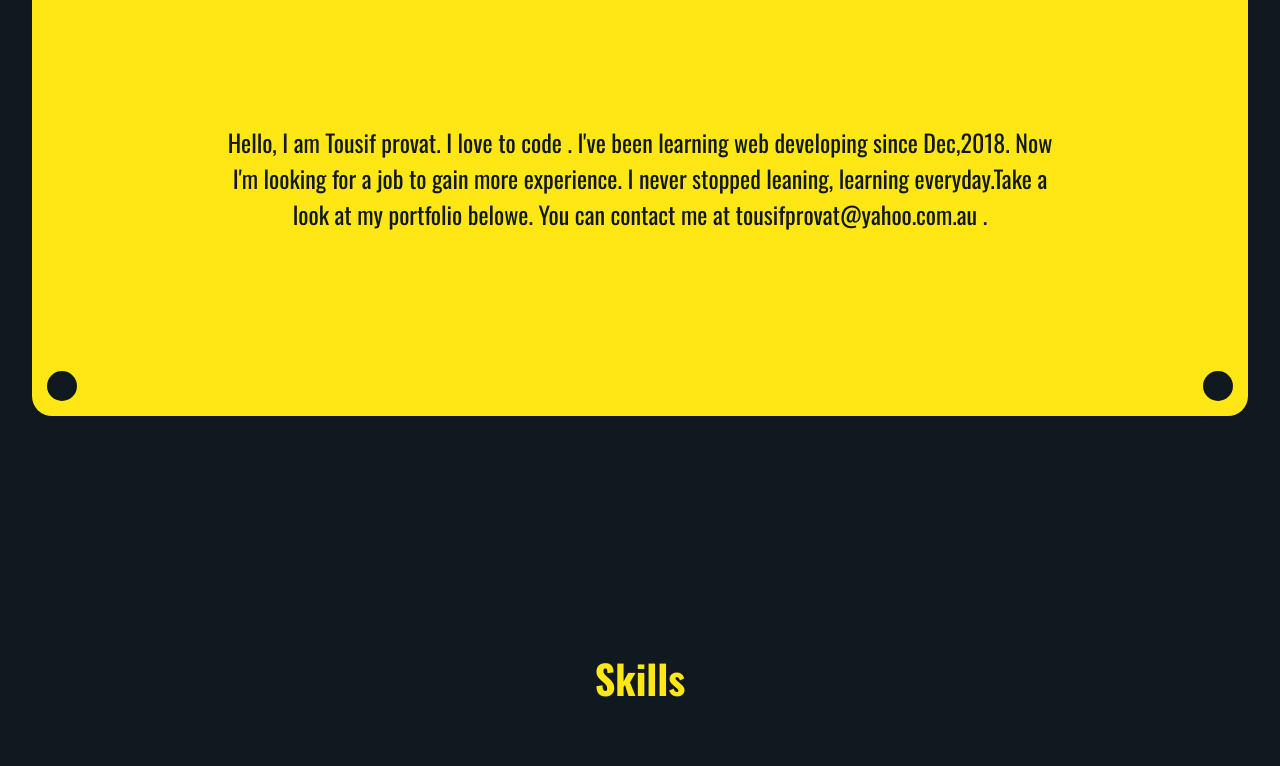
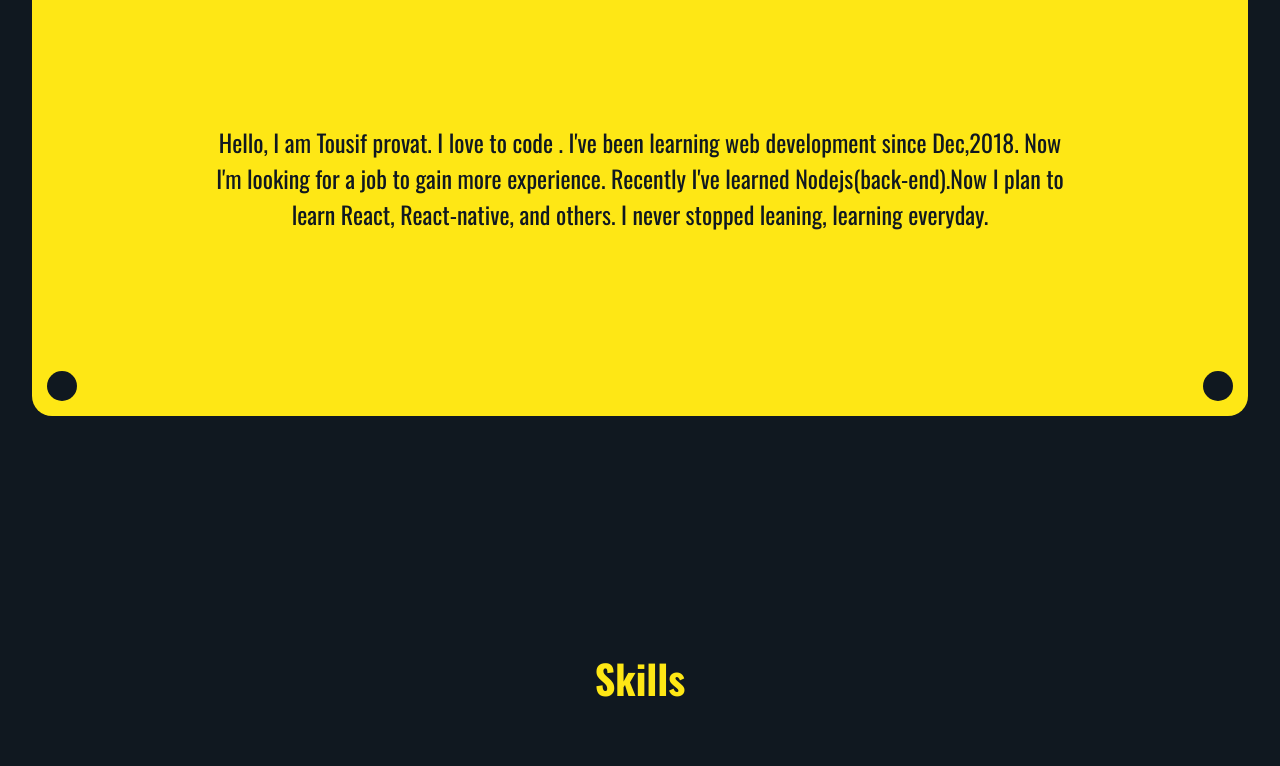
Before and after one commit to TousifProvat/Tousifprovat.github.io, a plain HTML site: page index.html in a window 1280 px wide. Shown: the part 1300-2066 px from the top of the page. Drawn offline with nearby package versions, Linux system fonts and the light colour scheme.

Commit message:
Update index.html

```diff
--- a/index.html
+++ b/index.html
@@ -59,8 +59,9 @@
         <div class="about-me">
           <p data-aos="fade-up" data-aos-delay="200">
             Hello, I am Tousif provat. I love to code . I've been learning web
-            developing since Dec,2018. Now I'm looking for a job to gain more experience. I never stopped leaning, learning everyday.Take a look at my portfolio belowe. You can contact me at
-            tousifprovat@yahoo.com.au .
+            development since Dec,2018. Now I'm looking for a job to gain more experience.
+            Recently I've learned Nodejs(back-end).Now I plan to learn React, React-native, and others.
+            I never stopped leaning, learning everyday.
           </p>
         </div>
 
```
